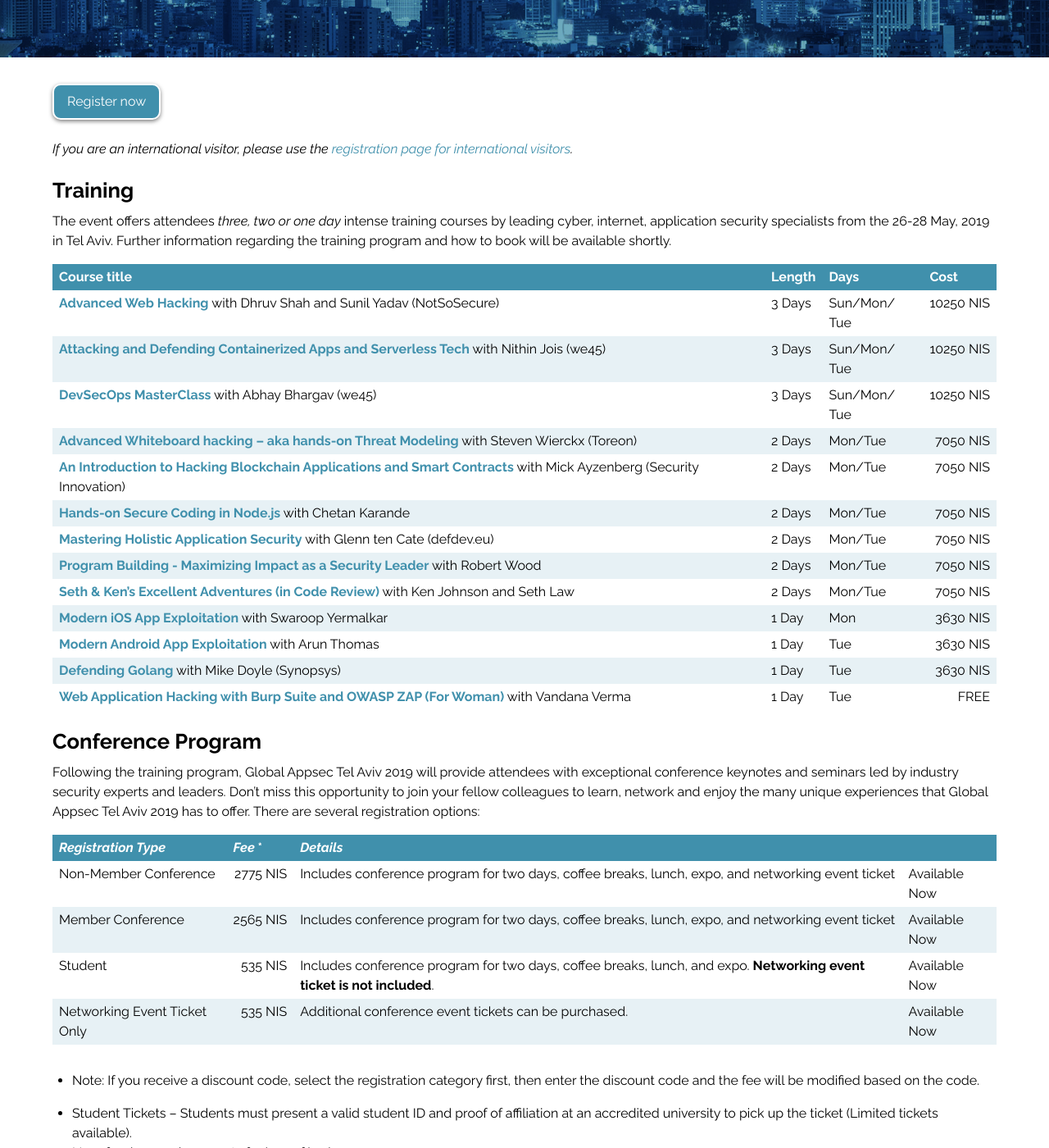
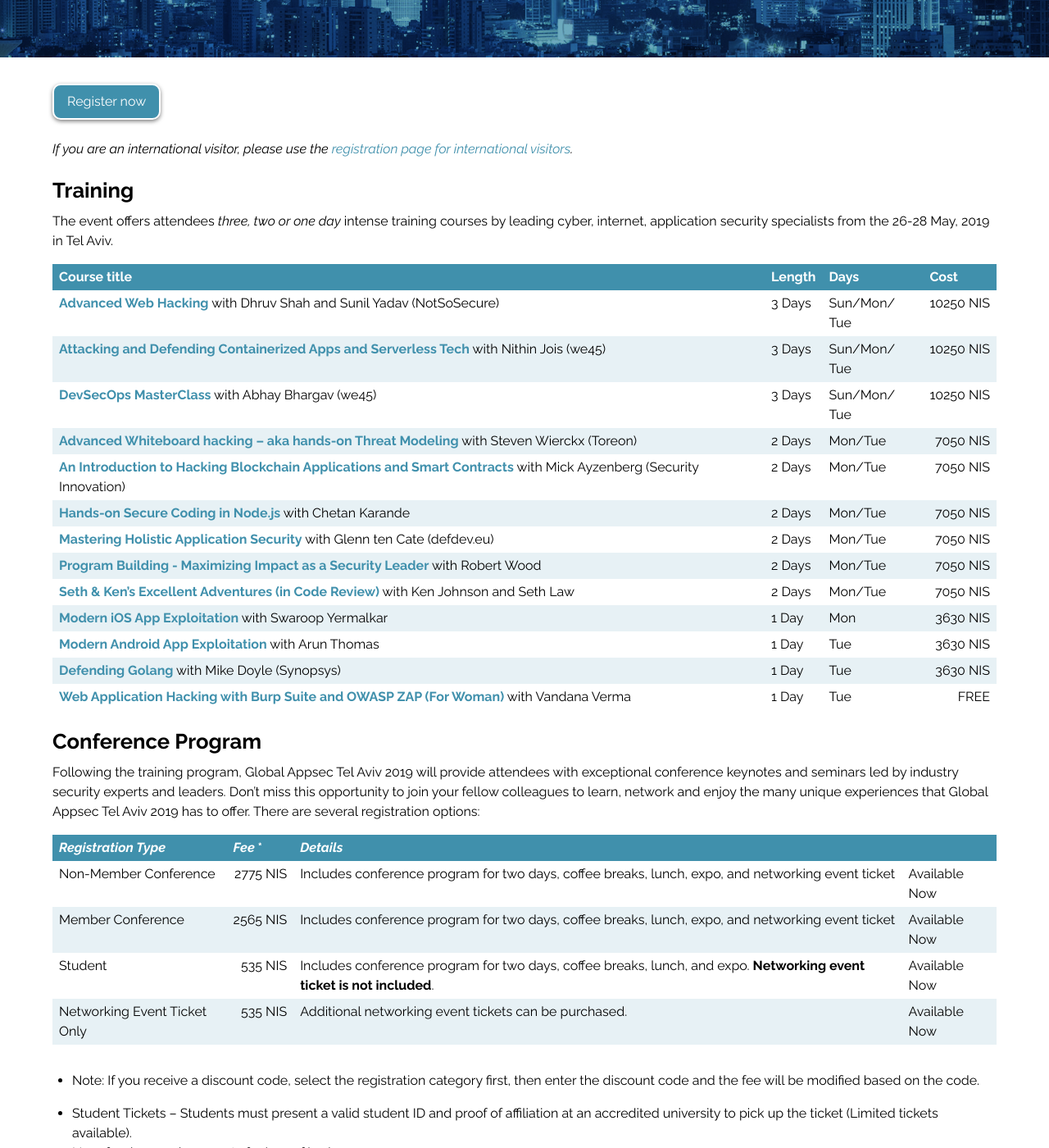
Before and after one commit to OWASP/AppSecTLV2019, a Jekyll site: the page built from registration/registration-locals.md, in a window 1280 px wide and 1400 px high, scrolled down 283 px. Shown: the whole window at 82% size. Built offline with Jekyll 4.4.1, drawn with Linux system fonts in a browser that asks for light colours.

Commit message:
Updated registertion per Target request

```diff
--- a/registration/registration-locals.md
+++ b/registration/registration-locals.md
@@ -9,7 +9,7 @@
 
 ## Training
 
-The event offers attendees _three, two or one day_ intense training courses by leading cyber, internet, application security specialists from the 26-28 May, 2019 in Tel Aviv. Further information regarding the training program and how to book will be available shortly.
+The event offers attendees _three, two or one day_ intense training courses by leading cyber, internet, application security specialists from the 26-28 May, 2019 in Tel Aviv.
 
 <table>
 	<thead>
@@ -64,7 +64,7 @@
     <tr>
       <td>Networking Event Ticket Only</td>
       <td class="price">535 NIS</td>
-      <td>Additional conference event tickets can be purchased.</td>
+      <td>Additional networking event tickets can be purchased.</td>
       <td>Available Now</td>
     </tr>
   </tbody>
```
Also changed, not shown: registration/registration-international.md (+2 -2 lines).
